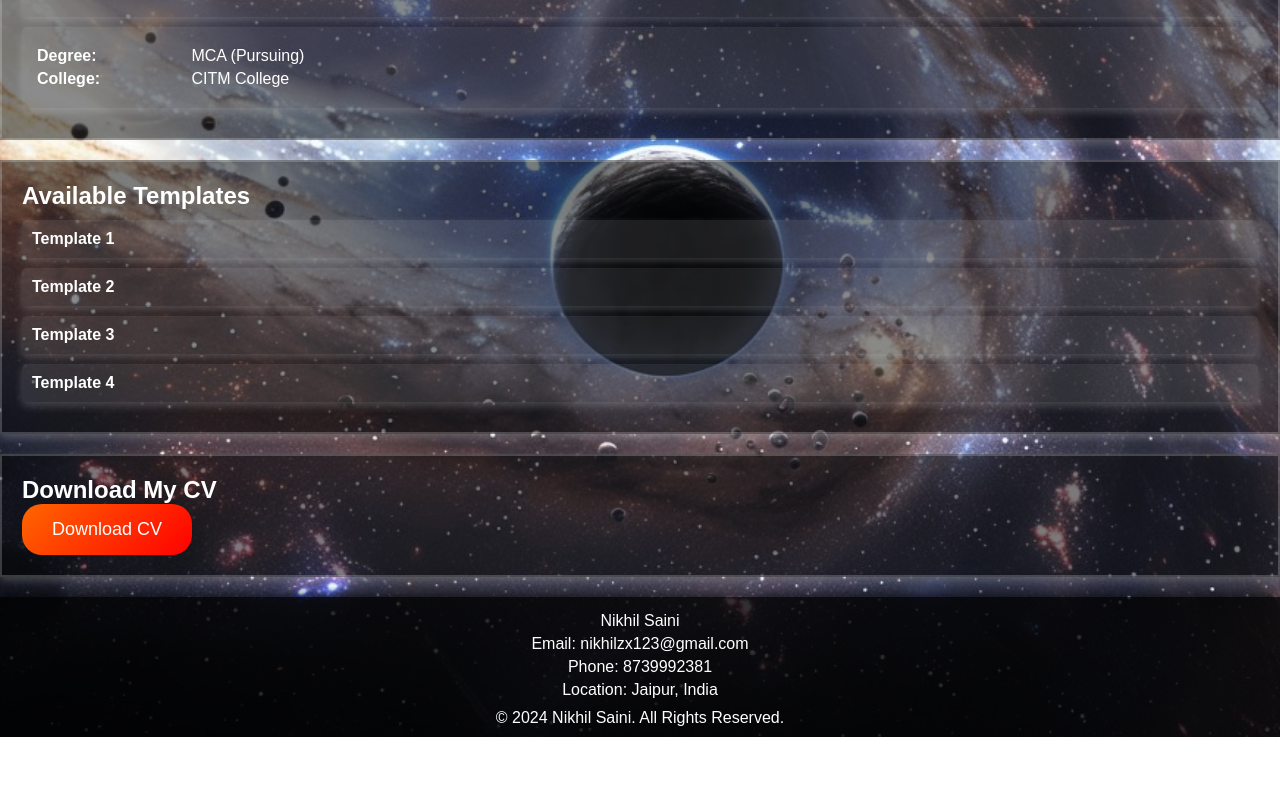
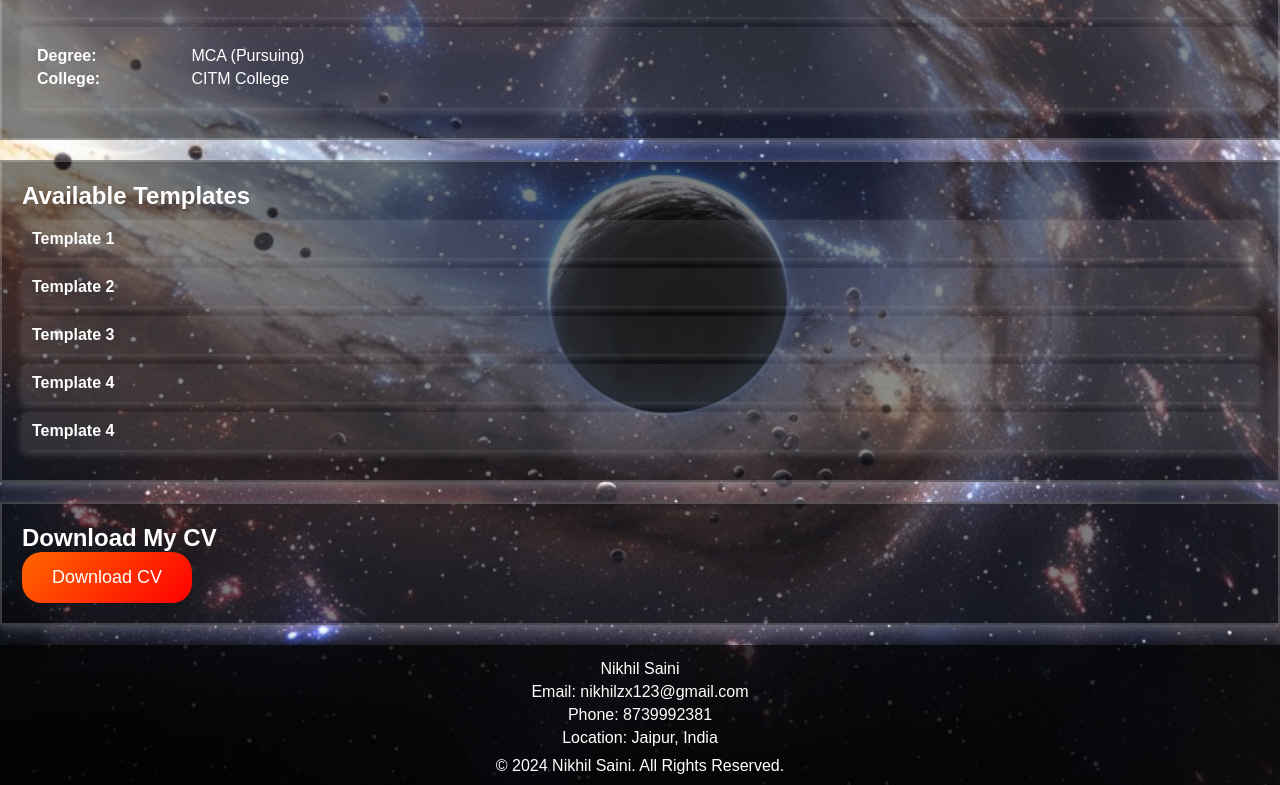
Before and after one commit to Nikhil-saini123/my-project, a plain HTML site: page index.html in a window 1280 px wide. Shown: the part 849-1634 px from the top of the page. Before the commit the page ends 1586 px from the top, so only its background shows below. Drawn offline with Linux system fonts and the light colour scheme.

Commit message:
Update index.html

```diff
--- a/index.html
+++ b/index.html
@@ -240,6 +240,7 @@ Feel free to explore my work, download my CV, or get in touch with me for any co
             <li><a href="form.html">Template 2</a></li>
             <li><a href="animals.html">Template 3</a></li>
             <li><a href="https://nikhil-saini123.github.io/clock/clock.html">Template 4</a></li>
+            <li><a href="https://nikhil-saini123.github.io/heart/index.html">Template 4</a></li>
         </ul>
     </section>
 
```
